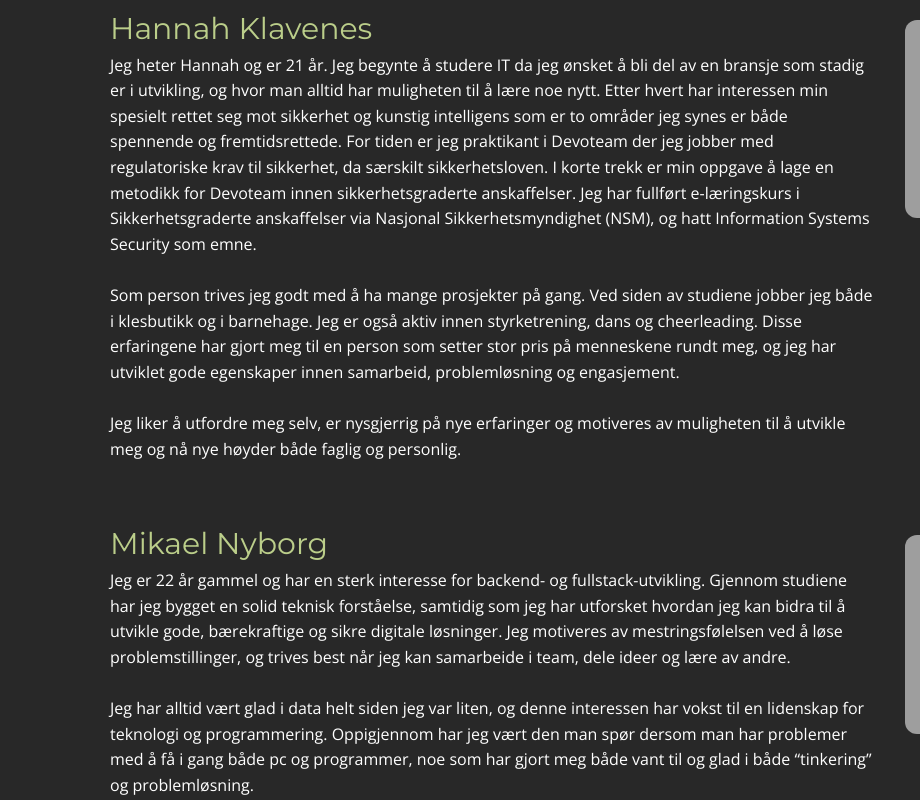
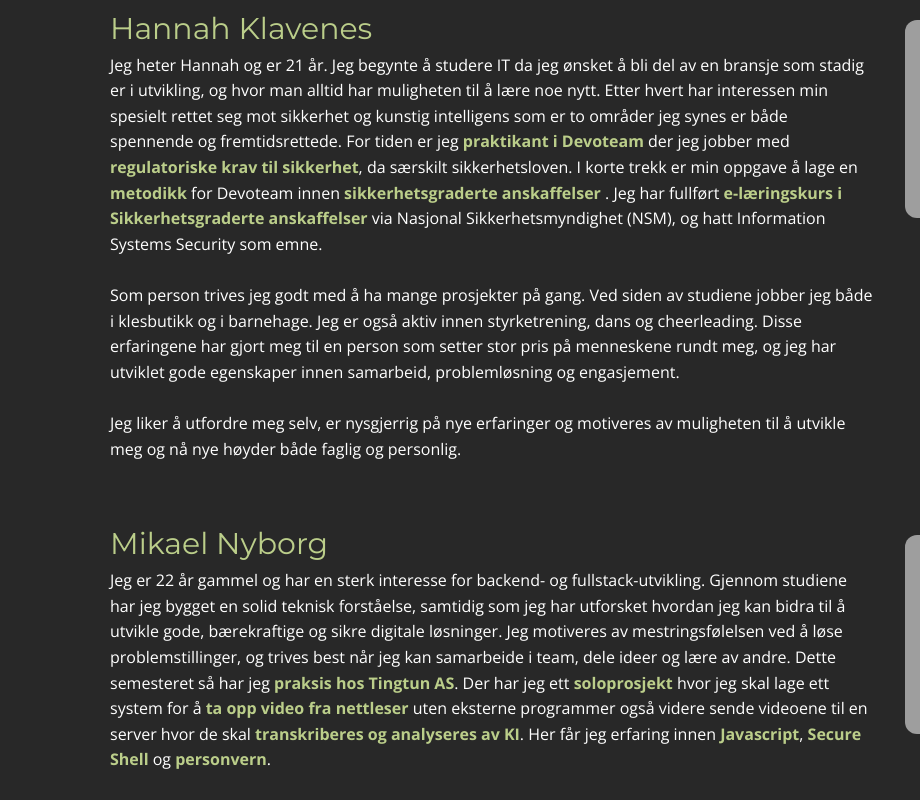
Before and after one commit to Nyborg9/BitByBit, a plain HTML site: page html/medlemmer.html in a window 1280 px wide. Shown: the part 720-1520 px from the top of the page, 0-920 px from the left. Drawn offline with nearby package versions, Linux system fonts and the light colour scheme; grey boxes are pictures that could not be loaded; a web font is replaced by a local one.

Commit message:
Grønnet ut mye tekst og la til prasis del hos meg

```diff
--- a/html/medlemmer.html
+++ b/html/medlemmer.html
@@ -82,9 +82,9 @@
                 <p class="brødtekst">
                   Jeg heter Hannah og er 21 år. Jeg begynte å studere IT da jeg ønsket å bli del av en bransje som stadig er i utvikling, og hvor man alltid har muligheten til å lære noe nytt.
                   Etter hvert har interessen min spesielt rettet seg mot sikkerhet og kunstig intelligens som er to områder jeg synes er både spennende og fremtidsrettede.
-                  For tiden er jeg praktikant i Devoteam der jeg jobber med regulatoriske krav til sikkerhet, da særskilt sikkerhetsloven.
-                  I korte trekk er min oppgave å lage en metodikk for Devoteam innen sikkerhetsgraderte anskaffelser.
-                  Jeg har fullført e-læringskurs i Sikkerhetsgraderte anskaffelser via Nasjonal Sikkerhetsmyndighet (NSM),
+                  For tiden er jeg <strong style="color: #bbce8a;"> praktikant i Devoteam </strong>der jeg jobber med <strong style="color: #bbce8a;"> regulatoriske krav til sikkerhet</strong>, da særskilt sikkerhetsloven.
+                  I korte trekk er min oppgave å lage en <strong style="color: #bbce8a;">metodikk </strong>for Devoteam innen <strong style="color: #bbce8a;">sikkerhetsgraderte anskaffelser </strong>.
+                  Jeg har fullført <strong style="color: #bbce8a;">e-læringskurs i Sikkerhetsgraderte anskaffelser </strong>via Nasjonal Sikkerhetsmyndighet (NSM),
                   og hatt Information Systems Security som emne.
                   <br><br>
                   Som person trives jeg godt med å ha mange prosjekter på gang. Ved siden av studiene jobber jeg både i klesbutikk og i barnehage.
@@ -119,6 +119,9 @@
                 Jeg er 22 år gammel og har en sterk interesse for backend- og fullstack-utvikling.
                 Gjennom studiene har jeg bygget en solid teknisk forståelse, samtidig som jeg har utforsket hvordan jeg kan bidra til å utvikle gode, bærekraftige og sikre digitale løsninger.
                 Jeg motiveres av mestringsfølelsen ved å løse problemstillinger, og trives best når jeg kan samarbeide i team, dele ideer og lære av andre.
+                Dette semesteret så har jeg <strong style="color: #bbce8a;">praksis hos Tingtun AS</strong>. Der har jeg ett <strong style="color: #bbce8a;">soloprosjekt</strong> hvor jeg skal lage ett system for å<strong style="color: #bbce8a;"> ta opp video fra nettleser</strong> uten eksterne programmer også videre
+                sende videoene til en server hvor de skal <strong style="color: #bbce8a;">transkriberes og analyseres av KI</strong>. Her får jeg erfaring innen <strong style="color: #bbce8a;">Javascript</strong>, <strong style="color: #bbce8a;">Secure Shell</strong> og <strong style="color: #bbce8a;">personvern</strong>.
+
                 <br><br>
                 Jeg har alltid vært glad i data helt siden jeg var liten, og denne interessen har vokst til en lidenskap for teknologi og programmering. Oppigjennom har jeg vært den man spør dersom man har problemer med å få i gang både pc og programmer, noe som har gjort meg både vant til og glad i både “tinkering” og problemløsning.
                 <br><br>
```
